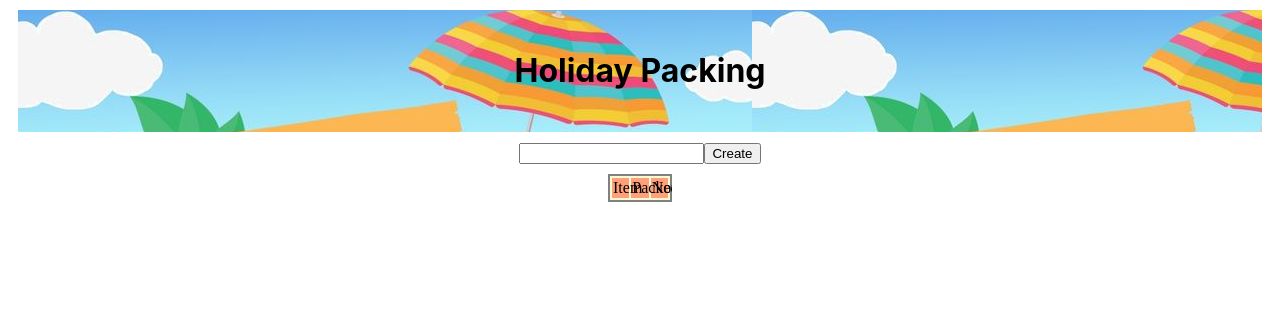
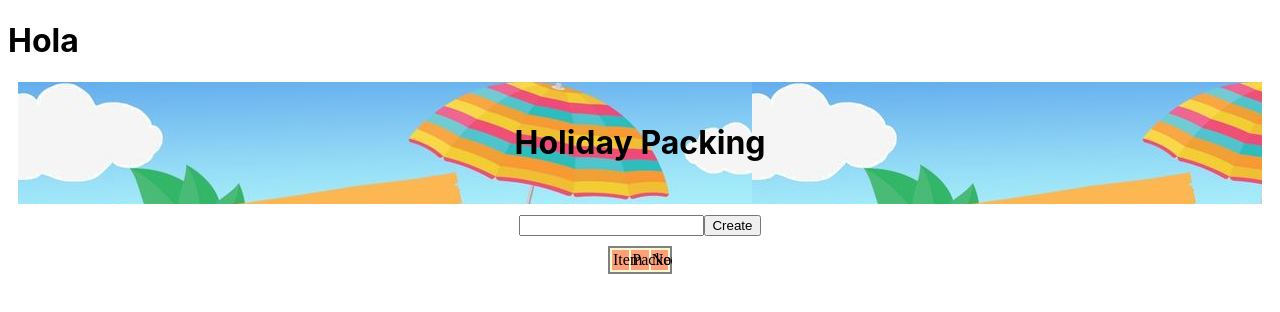
Before and after one commit to AnaScia/TO-DO_HOLIDAY, a React (Vite) app: page /blog in a window 1280 px wide. Shown: the top 312 px of the page. Built offline with nearby package versions, Linux system fonts and the light colour scheme.

Commit message:
add changes

```diff
--- a/package.json
+++ b/package.json
@@ -17,6 +17,7 @@
     "@fortawesome/react-fontawesome": "^0.2.0",
     "react": "^18.2.0",
     "react-dom": "^18.2.0",
+    "react-redux": "^9.1.0",
     "react-sweetalert2": "^0.6.0"
   },
   "devDependencies": {
--- a/src/App.jsx
+++ b/src/App.jsx
@@ -1,10 +1,11 @@
 import './App.css';
 import Packing from './view/Packing';
-
+import Navbar from './component/Navbar';
 function App() {
   return (
     <>
-      <Packing></Packing>
+      <Navbar />
+      <Packing />
     </>
   );
 }
--- /dev/null
+++ b/src/component/Navbar.jsx
@@ -0,0 +1,9 @@
+function Navbar() {
+  return (
+    <>
+      <h1>Hola</h1>
+    </>
+  );
+}
+
+export default Navbar;
```
Also changed, not shown: src/view/Budget.jsx (+15 -0 lines), 1 other file (tests, documents, lock files or other folders).
